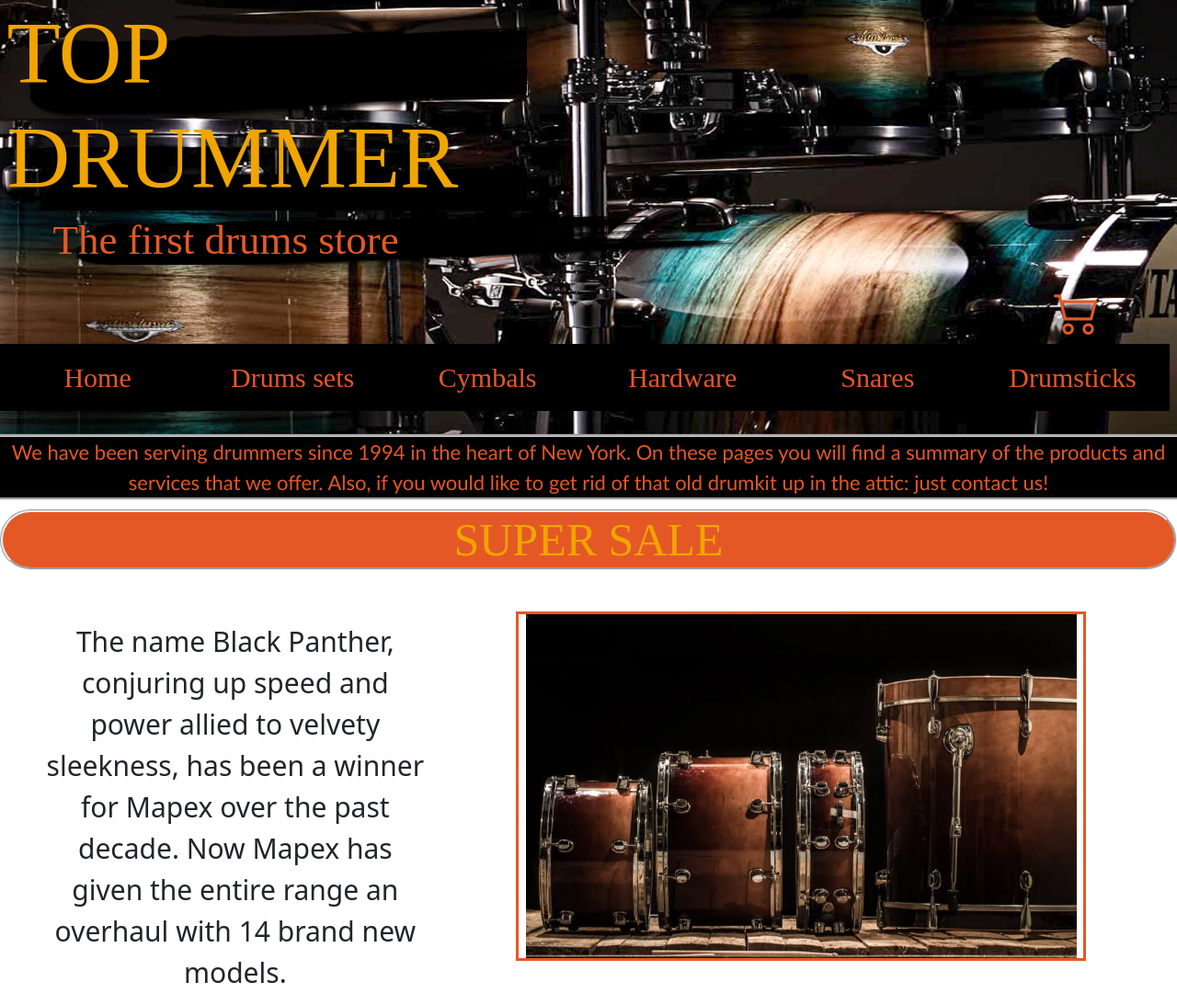
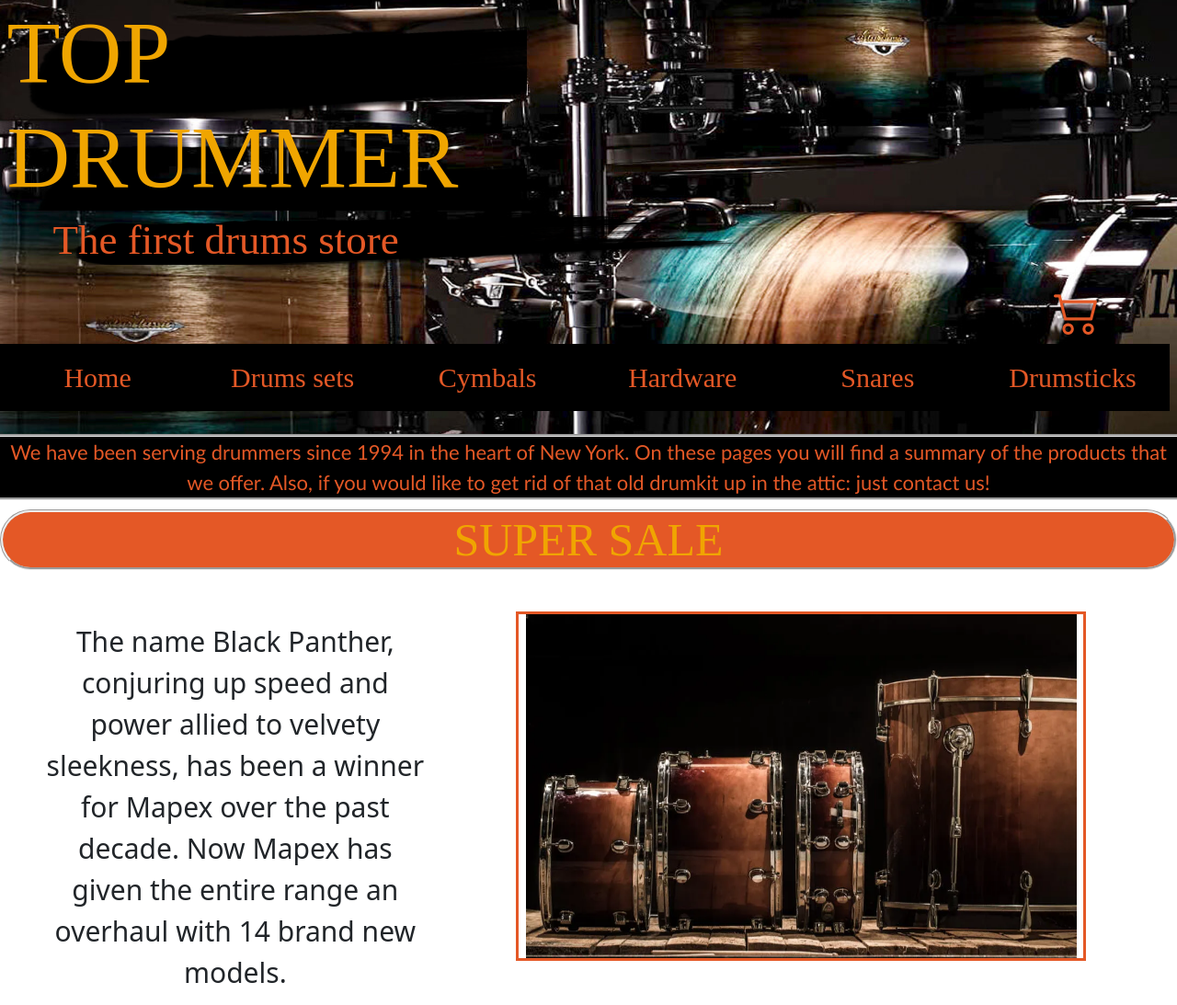
Before and after one commit to leosan2022/TOPDRUMMER-SANCHEZ, a website: page TOPDRUMMER-SANCHEZ/index.html in a window 1280 px wide. Shown: the top 1093 px of the page at 92% size. Drawn offline with nearby package versions, Linux system fonts and the light colour scheme; a web font is replaced by a local one.

Commit message:
https://github.com/leosan2022/TOPDRUMMER-SANCHEZ.git

```diff
--- a/TOPDRUMMER-SANCHEZ/index.html
+++ b/TOPDRUMMER-SANCHEZ/index.html
@@ -50,7 +50,7 @@
         <main class="row">
             <p class="cuerpo">
                We have been serving drummers since 1994 in the heart of New York.
-                On these pages you will find a summary of the products and services that we offer.
+                On these pages you will find a summary of the products that we offer.
                 Also, if you would like to get rid of that old drumkit up in the attic: just contact us!</p>
             <section>
                     <h3>SUPER SALE</h3>
```
